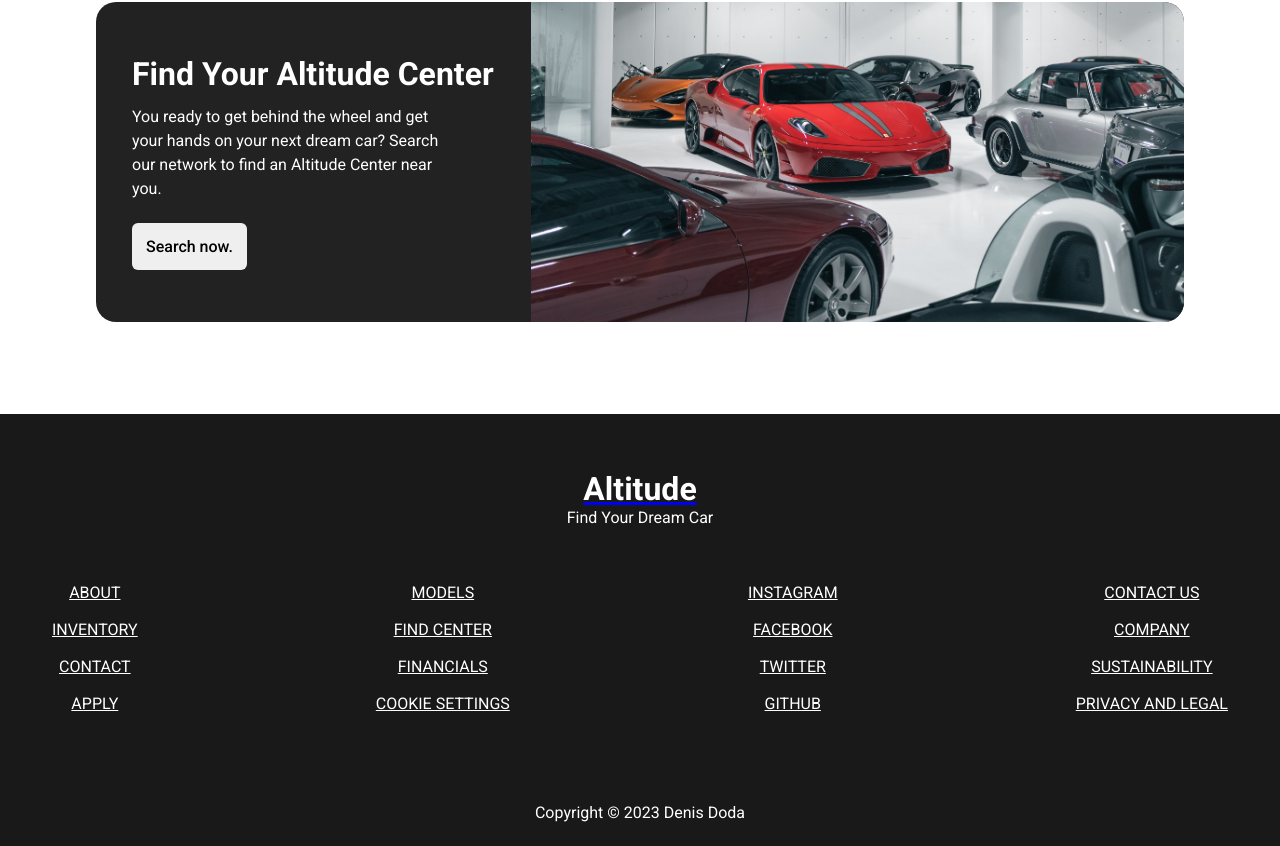
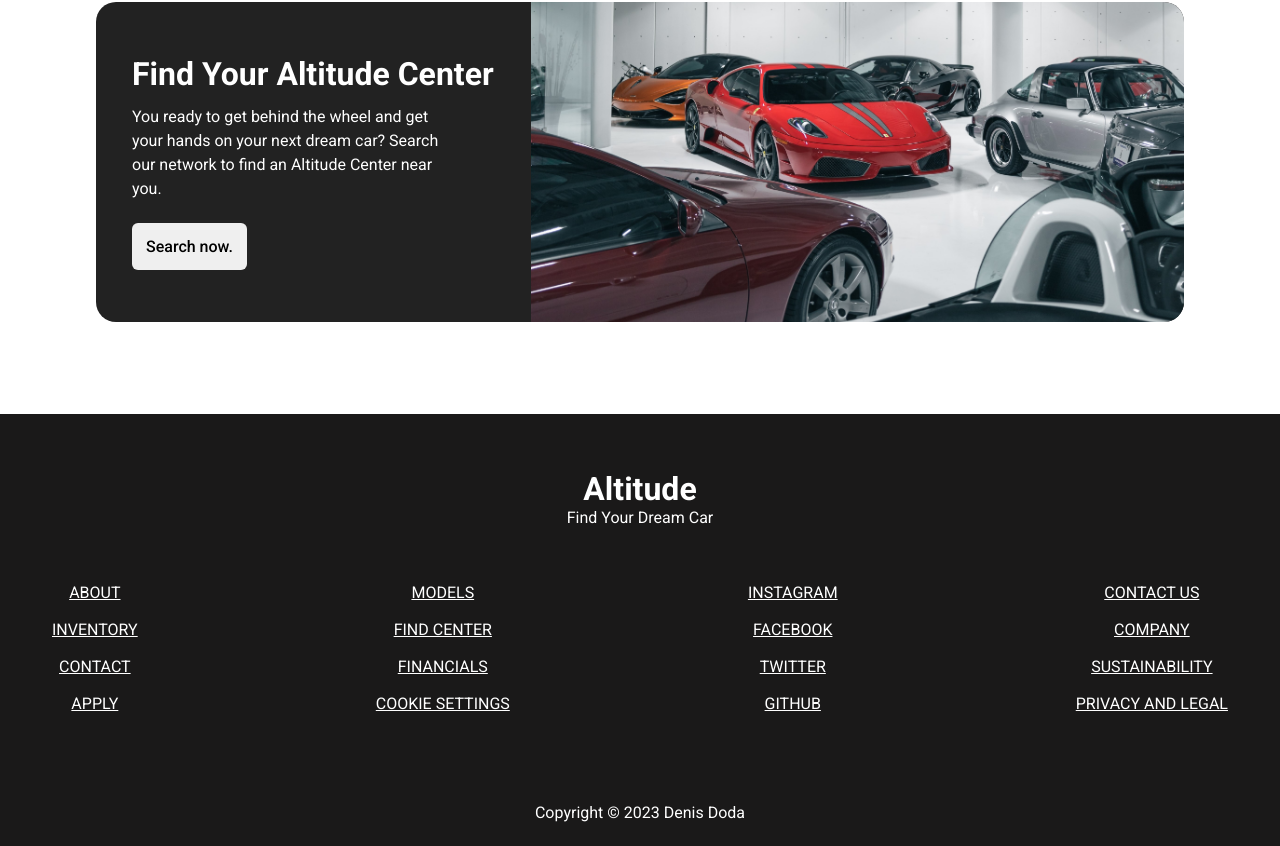
Before and after one commit to dodasbb/AltitudeCarWebsite, a React (Create React App) app: page / in a window 1280 px wide. Shown: the part 2549-3395 px from the top of the page. Built offline with nearby package versions, Linux system fonts and the light colour scheme.

Commit message:
More mobile bugs fixed!

```diff
--- a/src/components/Footer.jsx
+++ b/src/components/Footer.jsx
@@ -6,7 +6,7 @@ function Footer() {
     <footer>
       <div className="row row__column">
         <div class="footer__heading">
-          <a href="#">
+          <a className="footer__heading--a" href="#">
             <h1 className="footer__heading--text">Altitude</h1>
           </a>
           <p className="footer__heading--p">Find Your Dream Car</p>
--- a/src/styles/FindDealer.css
+++ b/src/styles/FindDealer.css
@@ -36,6 +36,7 @@
   font-weight: 700;
   font-size: 32px;
   padding: 6px 12px;
+  margin-top: 12px;
 }
 
 .dealer__description {
@@ -57,6 +58,7 @@
   font-size: 16px;
   font-weight: 500;
   padding: 12px;
+  margin-bottom: 12px;
   cursor: not-allowed;
   text-decoration: none;
   color: black;
@@ -115,3 +117,13 @@
         font-size: 14px;
     }
 }
+
+@media (max-width: 550px) {
+  .dealer__title {
+    font-size: 20px;
+  }
+
+  .dealer__button {
+    padding: 8px;
+  }
+}
--- a/src/styles/Footer.css
+++ b/src/styles/Footer.css
@@ -7,6 +7,11 @@ footer {
   padding-bottom: 32px;
   text-align: center;
   text-decoration: none;
+}
+
+.footer__heading--a {
+  text-decoration: none;
+  color: white;
 }
 
 .footer__heading--text,
--- a/src/styles/Hero.css
+++ b/src/styles/Hero.css
@@ -86,25 +86,6 @@ img {
   transition: all 300ms ease;
 }
 
-/* Small handhelds */
-@media (max-width: 550px) {
-  .hero__text h1 {
-    font-size: 20px;
-  }
-
-  .hero__text p {
-    font-size: 16px;
-  }
-
-  .hero__text .show {
-    padding: 12px 0;
-    font-size: 16px !important;
-  }
-
-  .hero__about h1 {
-    text-align: center;
-  }
-}
 
 /* Larger handhelds */
 @media (max-width: 768px) {
@@ -122,3 +103,24 @@ img {
   }
 
 }
+
+/* Small handhelds */
+@media (max-width: 550px) {
+  .hero__text h1 {
+    font-size: 36px;
+  }
+
+  .hero__text p {
+    font-size: 18px;
+  }
+
+  .hero__text .show {
+    padding: 12px 0;
+    font-size: 16px;
+    width: 35%;
+  }
+
+  .hero__about h1 {
+    text-align: center;
+  }
+}
```
